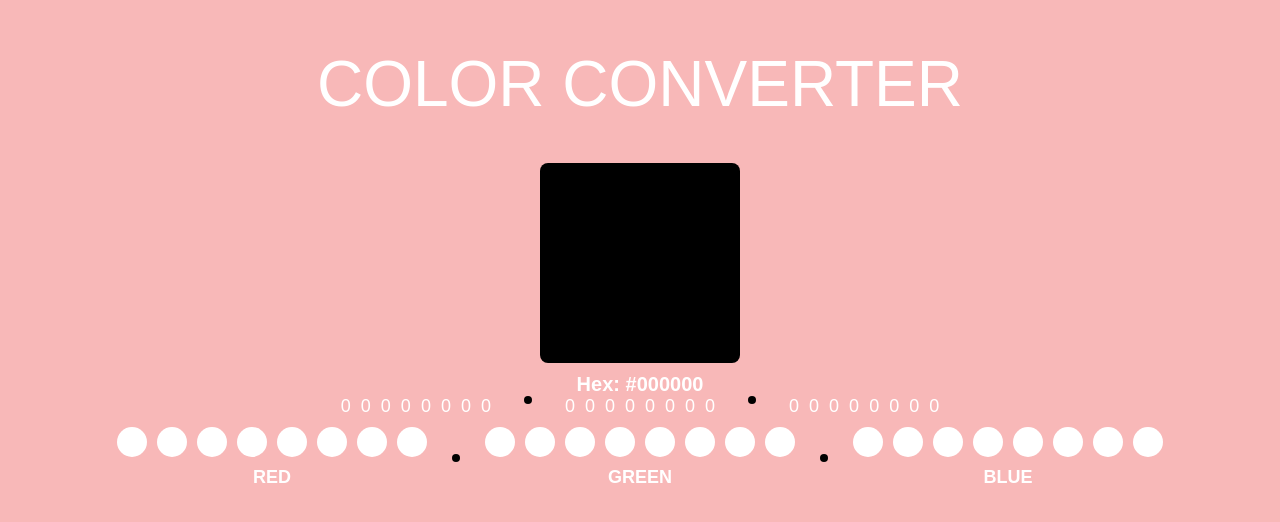
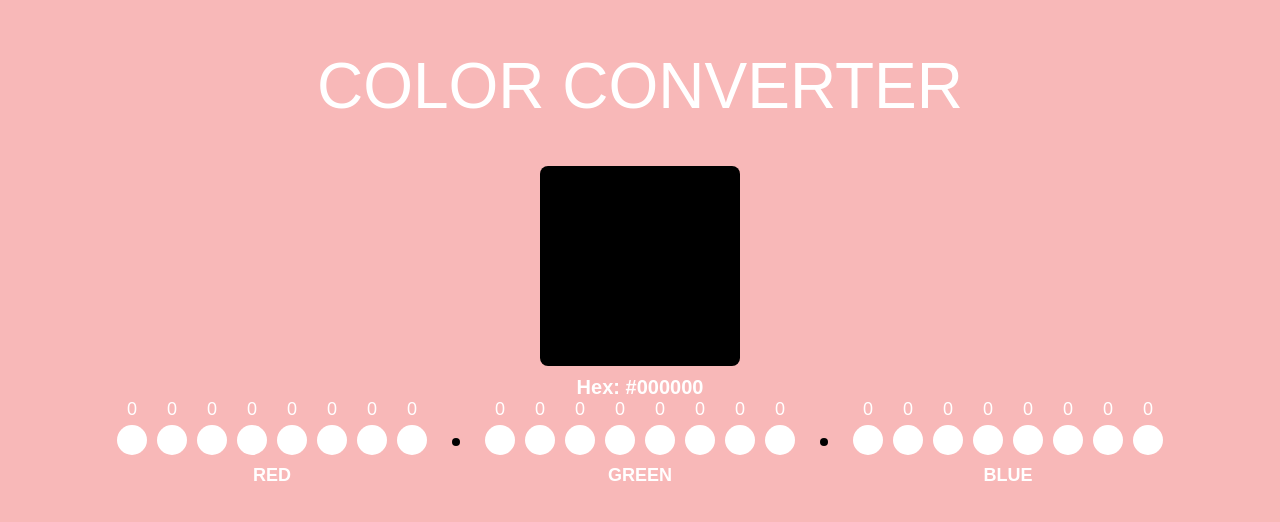
Before and after one commit to IvoMCFerreira/svelte-rgb, a Svelte app: page / in a window 1280 px wide. Shown: the part 154-676 px from the top of the page. Built offline with nearby package versions, Linux system fonts and the light colour scheme.

Commit message:
binary aligns perfectly

```diff
--- a/src/components/BitButtons.svelte
+++ b/src/components/BitButtons.svelte
@@ -1,7 +1,6 @@
 <script>
   export let bits = [];
   export let toggleBit = () => {};
-  export const binaryString = '00000000.00000000.00000000';
 
   function toggleOctet(octetIndex) {
     const startIndex = octetIndex * 8;
@@ -13,24 +12,17 @@
   }
 </script>
 
-<div class="binary-display">
+<div class="octets">
   {#each Array(3) as _, octetIndex}
+    <div class="octet-group">
+      <!-- Binary Display for the current octet -->
       <div class="octet-binary">
         {#each bits.slice(octetIndex * 8, (octetIndex + 1) * 8) as bit, i}
-        <span>{bit}</span>
+          <span class="binary-bit">{bit}</span>
         {/each}
       </div>
 
-    <!-- Divider after every octet, but not after the last one -->
-    {#if octetIndex < 2}
-      <div class="divider"></div>
-    {/if}
-  {/each}
-</div>
-
-<div class="octets">
-  {#each Array(3) as _, octetIndex}
-    <div class="octet-group">
+      <!-- Bit buttons for the current octet -->
       <div class="buttons">
         {#each bits.slice(octetIndex * 8, (octetIndex + 1) * 8) as bit, i}
           <div
@@ -56,20 +48,6 @@
 </div>
 
 <style>
-  .binary-display {
-    display: flex;
-    justify-content: center;
-    gap: 28px; /* Adjust the spacing to match the bit buttons */
-    margin-bottom: 10px;
-    font-size: 18px;
-    color: #FFFFFF;
-  }
-
-  .octet-binary {
-    display: flex;
-    gap: 10px;
-  }
-
   .octets {
     display: flex;
     justify-content: center;
@@ -81,6 +59,20 @@
     display: flex;
     flex-direction: column;
     align-items: center;
+  }
+
+  .octet-binary {
+    display: flex;
+    gap: 10px;
+    margin-bottom: 5px;
+    justify-content: center; /* Center the binary digits */
+  }
+
+  .binary-bit {
+    width: 30px; /* Match button width */
+    text-align: center;
+    font-size: 18px;
+    color: #FFFFFF;
   }
 
   .buttons {
```
Lines whose indentation alone changed are shown as unchanged.
